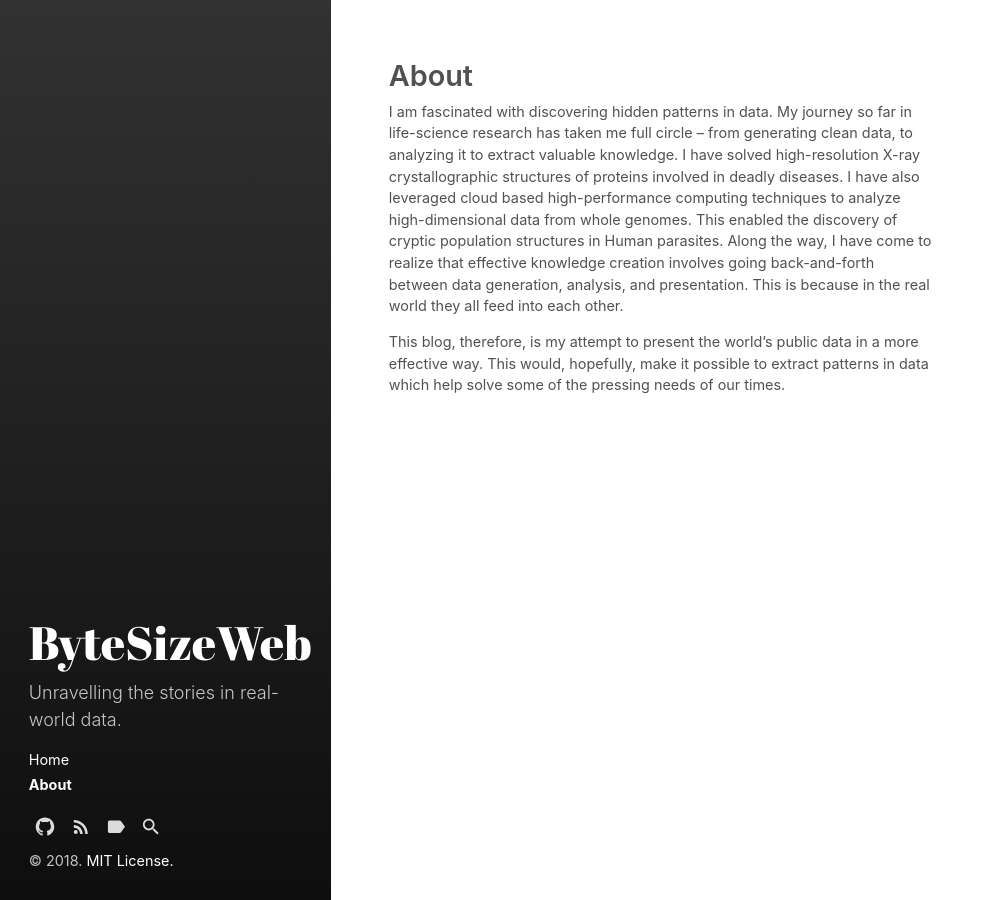
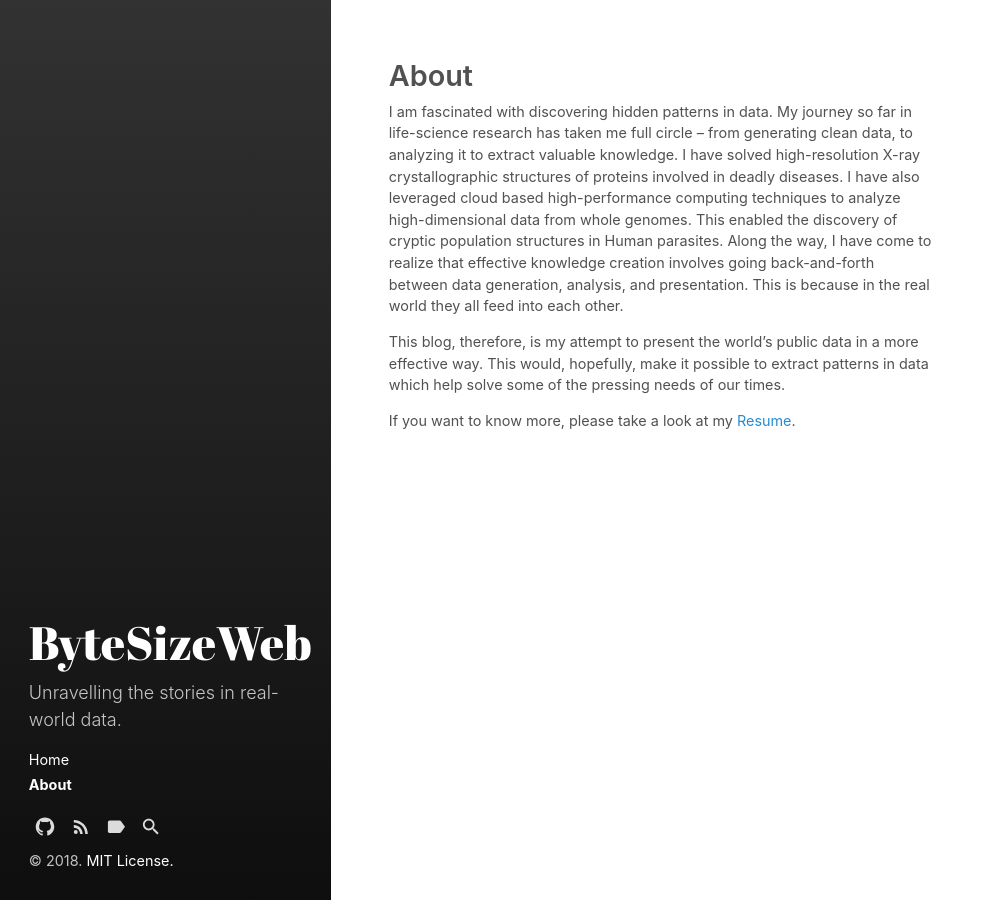
Before and after one commit to shivakumar121/shivakumar121.github.io, a Jekyll site: the page built from about.md, in a window 1280 px wide. Shown: the whole page, without its empty margins (0-994 px from the left). Built offline with Jekyll 4.4.1, drawn with Linux system fonts in a browser that asks for light colours.

Commit message:
Added link to online resume

```diff
--- a/about.md
+++ b/about.md
@@ -8,3 +8,7 @@ permalink: /about/
 I am fascinated with discovering hidden patterns in data. My journey so far in life-science research has taken me full circle – from generating clean data, to analyzing it to extract valuable knowledge. I have solved high-resolution X-ray crystallographic structures of proteins involved in deadly diseases. I have also leveraged cloud based high-performance computing techniques to analyze high-dimensional data from whole genomes. This enabled the discovery of cryptic population structures in Human parasites. Along the way, I have come to realize that effective knowledge creation involves going back-and-forth between data generation, analysis, and presentation. This is because in the real world they all feed into each other.
 
 This blog, therefore, is my attempt to present the world’s public data in a more effective way. This would, hopefully, make it possible to extract patterns in data which help solve some of the pressing needs of our times.
+
+If you want to know more, please take a look at my [Resume][resume-link].
+
+[resume-link]: https://shivakumar121.github.io/Resume/
```
